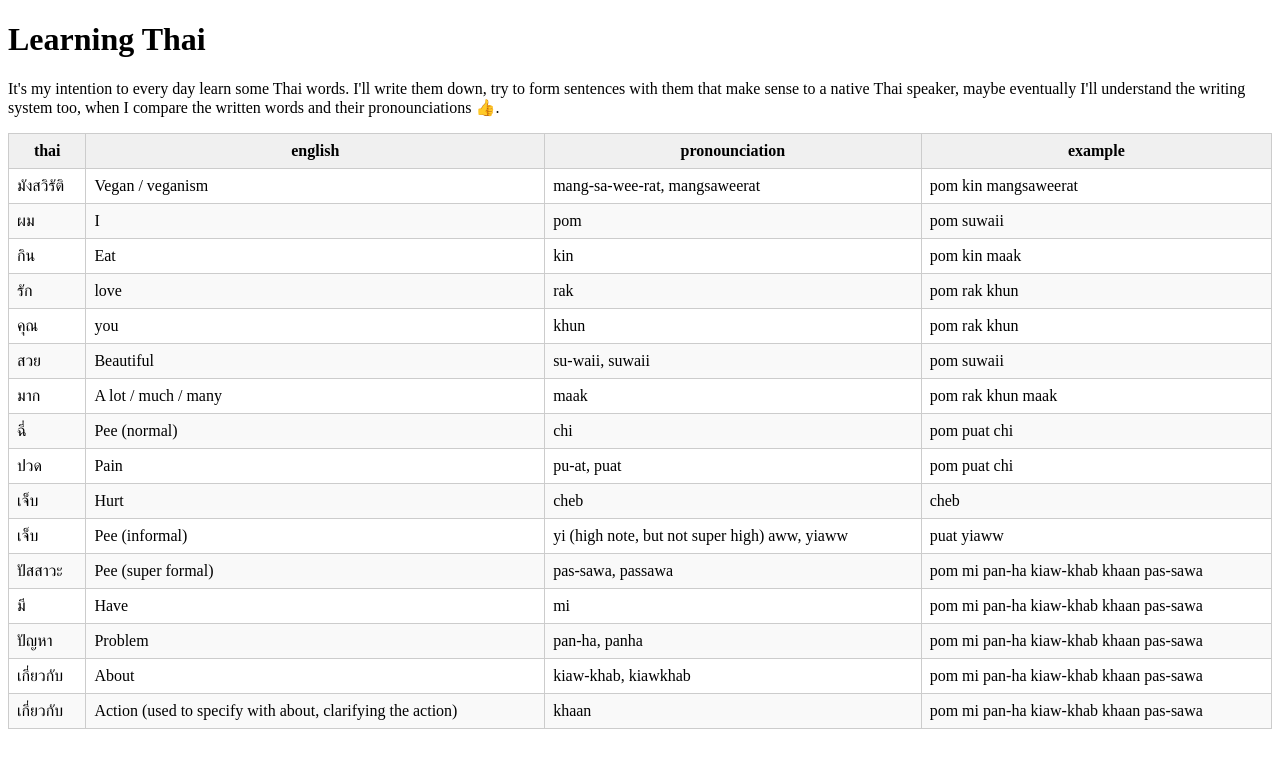
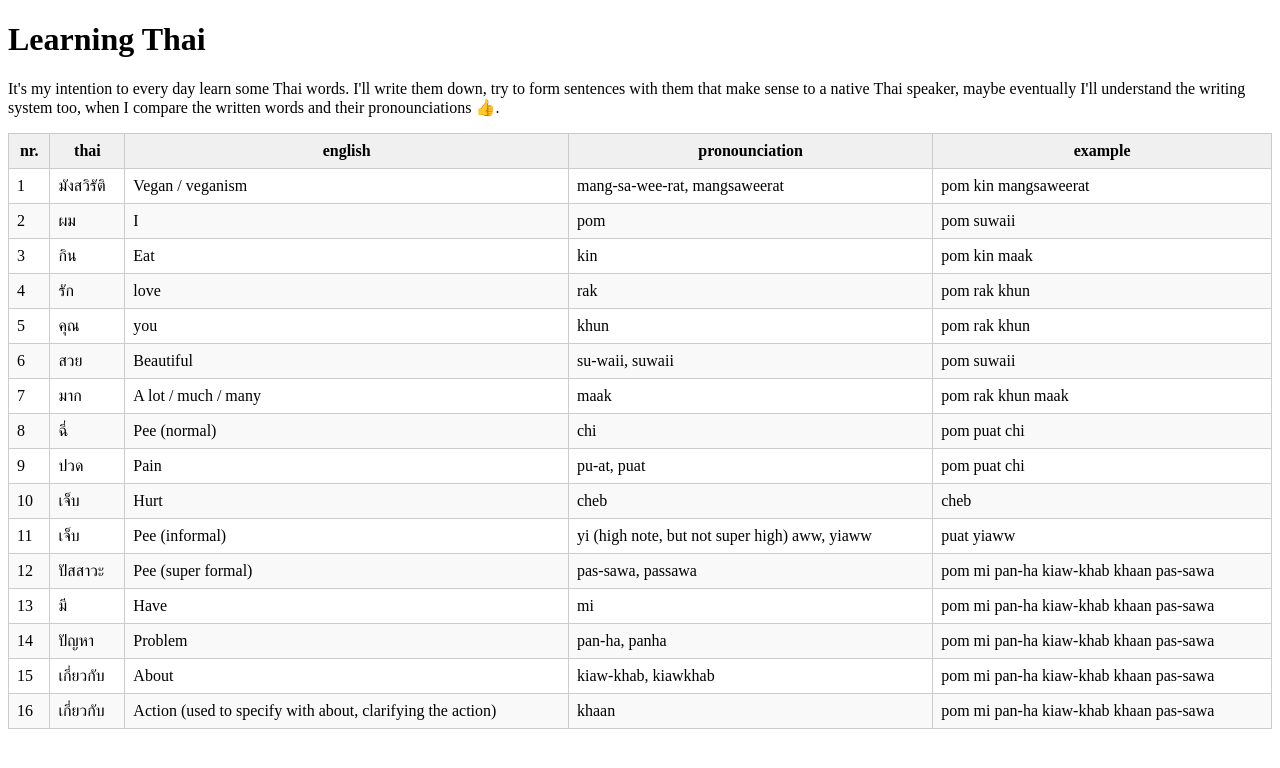
Before and after one commit to reeveng/Learning-Thai, a SvelteKit app: page / in a window 1280 px wide. Shown: the top 768 px of the page. Built offline with nearby package versions, Linux system fonts and the light colour scheme.

Commit message:
add numbers to each row

```diff
--- a/src/routes/+page.svelte
+++ b/src/routes/+page.svelte
@@ -14,6 +14,7 @@
 	<table>
 		<thead>
 			<tr>
+				<th>nr.</th>
 				{#each Object.keys(translations[0]) as key}
 					<th>{key}</th>
 				{/each}
@@ -22,6 +23,7 @@
 		<tbody>
 			{#each translations as translation, index}
 				<tr>
+					<td>{index + 1}</td>
 					{#each Object.values(translation) as value}
 						<td>{value}</td>
 					{/each}
```
